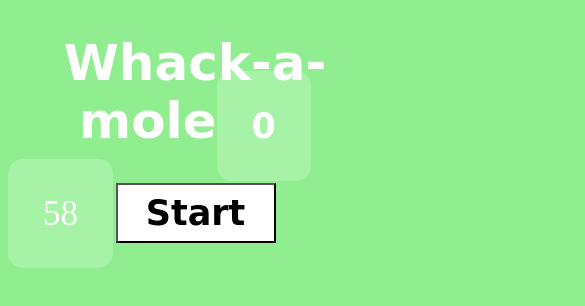
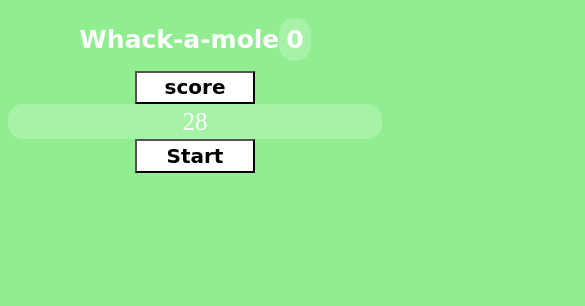
Before and after one commit to paulooo13c/MI2, a plain HTML site: page Project_herexamen/Whack-a-mole.html in a window 390 px wide. Both pictures are taken after a click on the button "Start". Shown: the top 306 px of the page, 585 px wide, since content can reach past the window. Drawn offline with Linux system fonts and the light colour scheme.

Commit message:
Mollen komen te voorschijn, timer aangepast, responsive gemaalkt

```diff
--- a/Project_herexamen/Whack-a-mole.html
+++ b/Project_herexamen/Whack-a-mole.html
@@ -1,16 +1,20 @@
 <!DOCTYPE html>
 <head>
   <meta charset="UTF-8">
+  <meta name="viewport" content="width=device-width, initial-scale=1.0">
   <title>Mijn game</title>
     <link rel="stylesheet" href="stijl.css">
 </head>
 <body>
-  <h1>Whack-a-mole<span class="score">0</span></h1>
-  <span id="countdowntimer">60</span>
+    <div class="header">
+    <h1>Whack-a-mole<span class="score">0</span></h1> <button>score</button>
+    <span id="countdowntimer">30</span>
+    <button onClick="startSpel()">Start</button>
+    </div>
+    <div class="spel">
+  <!-- ///Het aanklikken van de knop start zorgt er voor dat de functie startSpel getriggerd word -->
+  <!-- <button onClick="startSpel()">Start</button> -->
 
-  <!-- ///Het aanklikken van de knop start zorgt er voor dat de functie startSpel getriggerd word -->
-  <button onClick="startSpel()">Start</button>
-      <div class="spel">
           <div class="molhoop molhoop1">
             <div class="mol"></div>
           </div>
@@ -45,18 +49,21 @@
   "use strict";
   var music = new Audio('salsamusic.mp3');
   var score = 0;
-  var timer = 60;
-  /* documetn.querySelectorAll retourneert alle bijhorende css objecten. in dit geval mol en molhoop. */
+  var timer = 30;
+  let tijdOp = false;
+  /* documetn.querySelectorAll retourneert alle bijhorende css objecten. in dit geval mol en molhoop  */
+  var molhopen = document.querySelectorAll('.molhoop');
   var mollen = document.querySelectorAll('.mol');
-  var molhopen = document.querySelectorAll('.molhoop');
+  /* // het spel begint met een score van nul. */
 
-  /* // het spel begint met een score van nul. */
   function startSpel() {
     score = 0;
+    timer = 30;
     updateTimer();
-
+    popUp();
+    setTimeout(() => tijdOp = true, 30000)
   }
-
+  /* Timer gevonden op stackoverflow */
   function updateTimer(){
     var downloadTimer = setInterval(function(){
     timer--;
@@ -67,18 +74,24 @@
   }
 
   function popUpTijd(min, max){
-    return Math.random()
+    return Math.round(Math.random() * (max - min) + min)
   }
 
   function randomMolhoop(molhopen){
     const index = Math.floor( Math.random() * molhopen.length);
     const molhoop = molhopen[index];
     console.log(molhoop);
+    return molhoop;
   }
 
   function popUp(){
     const tijd = popUpTijd(200,1000);
     const molhoop = randomMolhoop(molhopen);
+    molhoop.classList.add('up');
+    setTimeout(() => {
+      molhoop.classList.remove('up');
+      if (!tijdOp) popUp();
+    }, tijd)
   }
 
 </script>
--- a/Project_herexamen/stijl.css
+++ b/Project_herexamen/stijl.css
@@ -6,12 +6,19 @@ html {
 h1{
   font-family: 'Amatic SC', cursive;
   text-align: center;
-  font-size: 50px;
+  font-size: 25px;
   color: white;
 }
+.header{
+  display: flex;
+  flex-direction: column;
+  width: 100%;
+  height: 165px;
+}
+
 .spel {
-  width:600px;
-  height:1200px;
+  width:100%;
+  min-height: calc(100vh - 165px);
   display:flex;
   flex-wrap:wrap;
   margin:0 auto;
@@ -47,26 +54,29 @@ h1{
 }
 .score{
   color: white;
-  font-size: 35px;
+  font-size: 25px;
   background:rgba(255,255,255,0.2);
-  padding:35px;
+  padding:7px;
   line-height:1;
   border-radius: 15px;
 }
 #countdowntimer{
+  text-align: center;
   color: white;
-  font-size: 35px;
+  font-size: 25px;
   background:rgba(255,255,255,0.2);
-  padding:35px;
+  padding:5px;
   line-height:1;
   border-radius: 15px;
 }
 
 button{
-  font-size: 35px;
+  margin: auto;
+  display: block;
+  font-size: 20px;
   font-weight: 600;
   font-family: 'Amatic SC', cursive;
   background-color: white;
-  height: 60px;
-  width: 160px;
+  height: 40px;
+  width: 120px;
 }
```
